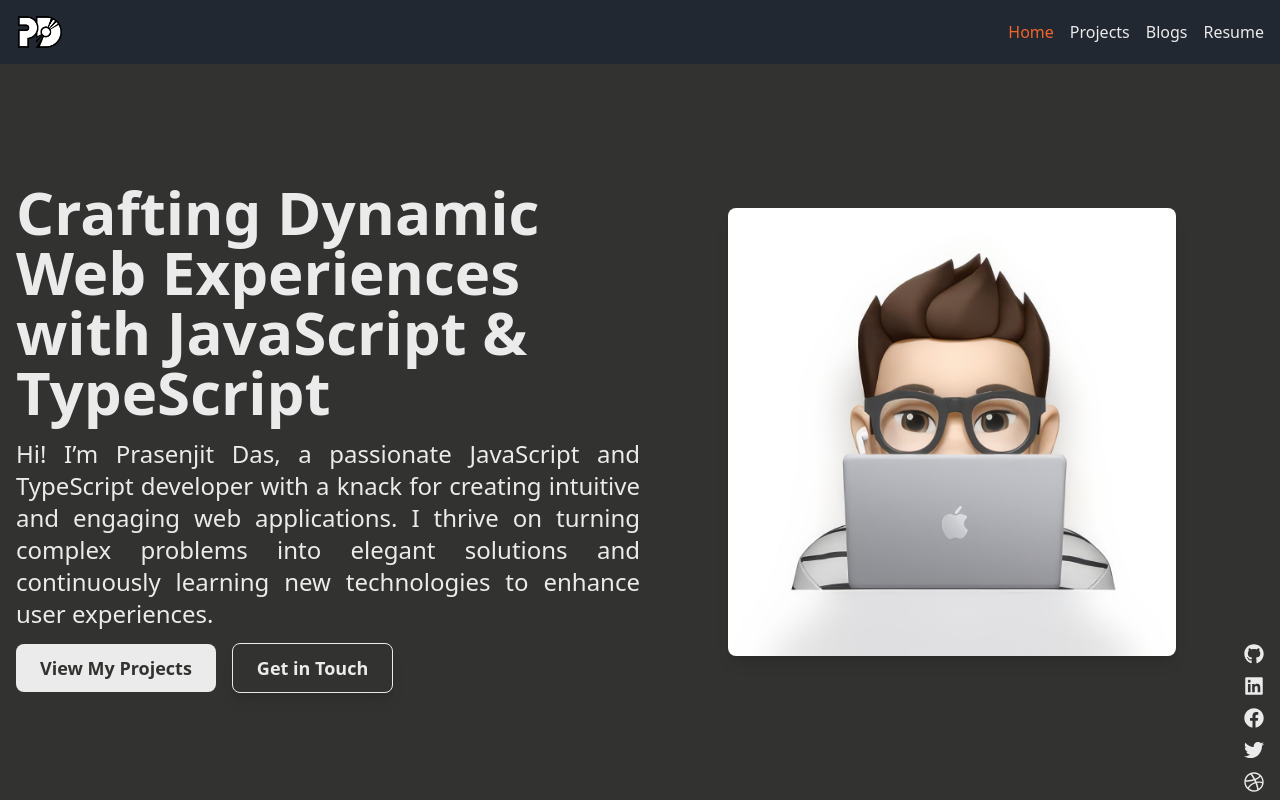
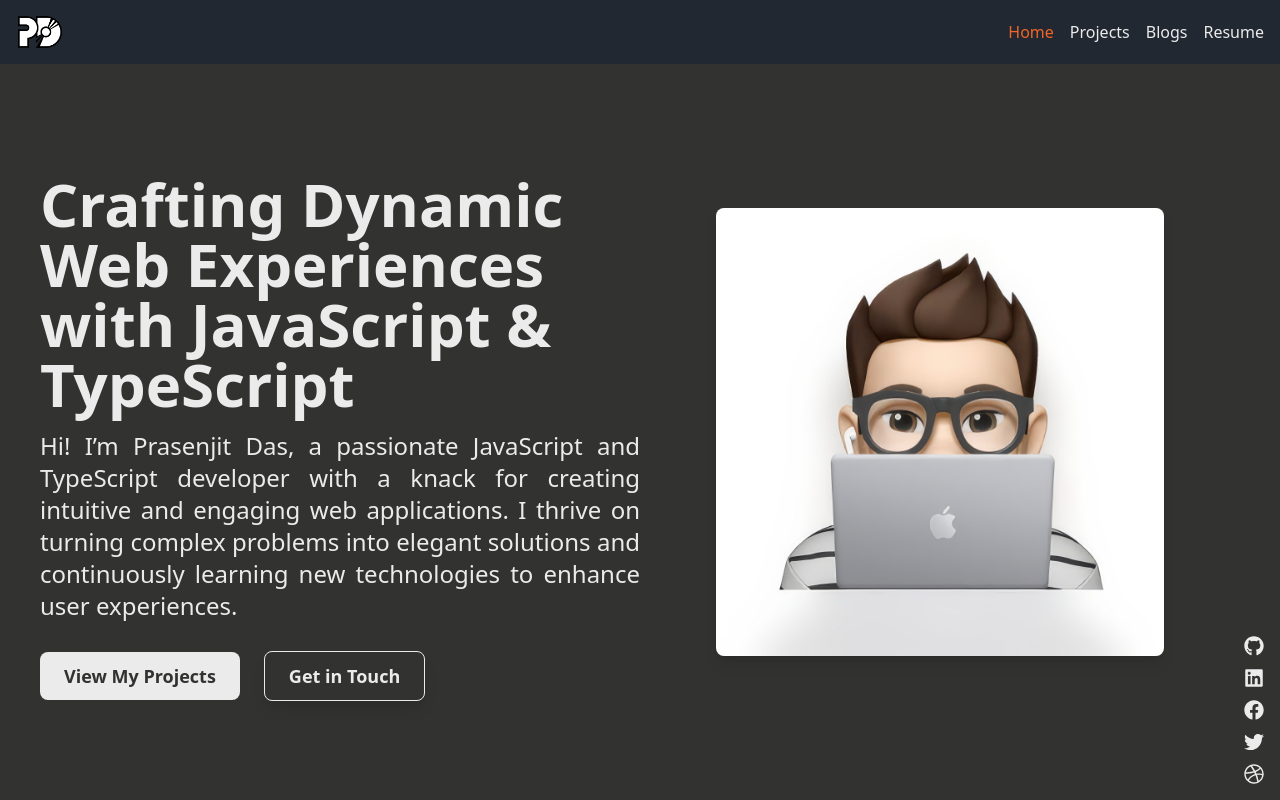
Before and after one commit to prasenjitpriyan/portfolio, a Next.js app: page / in a window 1280 px wide. Shown: the top 800 px of the page. Built offline with nearby package versions, Linux system fonts and the light colour scheme.

Commit message:
Responsive created

```diff
--- /dev/null
+++ b/components/Button.jsx
@@ -0,0 +1,15 @@
+// Button.js
+import React from 'react'
+import Link from 'next/link'
+
+const Button = ({ href, text, className }) => {
+  return (
+    <button>
+      <Link href={href} className={className}>
+        {text}
+      </Link>
+    </button>
+  )
+}
+
+export default Button
--- /dev/null
+++ b/components/Description.jsx
@@ -0,0 +1,11 @@
+import React from 'react'
+
+const Description = ({ text }) => {
+  return (
+    <p className="text-lg sm:text-xl md:text-2xl text-center lg:text-justify text-my-color-4 mb-6 max-w-2xl">
+      {text}
+    </p>
+  )
+}
+
+export default Description
--- a/components/HeroSection.jsx
+++ b/components/HeroSection.jsx
@@ -1,51 +1,34 @@
+// HeroSection.js
 import React from 'react'
-import Link from 'next/link'
-import Image from 'next/image'
+import Title from './Title'
+import Description from './Description'
+import Button from './Button'
+import ImageComponent from './ImageComponent'
 
 const HeroSection = () => {
   return (
-    <section className="flex flex-col-reverse lg:flex-row items-center justify-center min-h-[calc(100svh-4rem)] p-4">
+    <section className="flex flex-col lg:flex-row items-center justify-center min-h-[calc(100svh-4rem)] p-6 sm:p-8 md:p-10">
       {/* Text Section */}
-      <div className="lg:w-1/2 mb-6 lg:mb-0">
-        <h1 className="text-3xl sm:text-4xl md:text-5xl lg:text-6xl font-bold text-center lg:text-left text-my-color-4 mb-4">
-          Crafting Dynamic Web Experiences with JavaScript & TypeScript
-        </h1>
-        <p className="text-lg sm:text-xl md:text-2xl text-center lg:text-justify text-my-color-4 mb-6 max-w-2xl">
-          Hi! I’m Prasenjit Das, a passionate JavaScript and TypeScript
-          developer with a knack for creating intuitive and engaging web
-          applications. I thrive on turning complex problems into elegant
-          solutions and continuously learning new technologies to enhance user
-          experiences.
-        </p>
-        <div className="flex flex-col sm:flex-row space-y-4 sm:space-y-0 sm:space-x-4">
-          <button>
-            <Link
-              href="/projects"
-              className="px-6 py-3 text-lg font-semibold text-my-color-2 bg-my-color-4 rounded-lg transition duration-200 hover:bg-my-color-5"
-            >
-              View My Projects
-            </Link>
-          </button>
-          <button>
-            <Link
-              href="/contact"
-              className="px-6 py-3 text-lg font-semibold text-my-color-4 border border-my-color-4 rounded-lg shadow-lg transition duration-200 hover:bg-my-color-5 hover:text-my-color-2"
-            >
-              Get in Touch
-            </Link>
-          </button>
+      <div className="lg:w-1/2 mb-6 lg:mb-0 flex flex-col items-center lg:items-start text-center lg:text-left">
+        <Title text="Crafting Dynamic Web Experiences with JavaScript & TypeScript" />
+        <Description text="Hi! I’m Prasenjit Das, a passionate JavaScript and TypeScript developer with a knack for creating intuitive and engaging web applications. I thrive on turning complex problems into elegant solutions and continuously learning new technologies to enhance user experiences." />
+        <div className="flex flex-col sm:flex-row gap-2 space-y-4 sm:space-y-0 sm:space-x-4 mt-4">
+          <Button
+            href="/projects"
+            text="View My Projects"
+            className="px-6 py-3 text-lg font-semibold text-my-color-2 bg-my-color-4 rounded-lg transition duration-200 hover:bg-my-color-5"
+          />
+          <Button
+            href="/contact"
+            text="Get in Touch"
+            className="px-6 py-3 text-lg font-semibold text-my-color-4 border border-my-color-4 rounded-lg shadow-lg transition duration-200 hover:bg-my-color-5 hover:text-my-color-2"
+          />
         </div>
       </div>
 
       {/* Image Section */}
       <div className="lg:w-1/2 flex justify-center mb-6 lg:mb-0">
-        <Image
-          width={500}
-          height={500}
-          src="/myIMG.jpg" // Update with your image path
-          alt="Description of the image"
-          className="w-full max-w-md rounded-lg shadow-lg hover:border-2 hover:border-my-color-5"
-        />
+        <ImageComponent src="/myIMG.jpg" alt="Description of the image" />
       </div>
     </section>
   )
--- /dev/null
+++ b/components/ImageComponent.jsx
@@ -0,0 +1,16 @@
+import React from 'react'
+import Image from 'next/image'
+
+const ImageComponent = ({ src, alt }) => {
+  return (
+    <Image
+      width={500}
+      height={500}
+      src={src}
+      alt={alt}
+      className="w-full max-w-md rounded-lg shadow-lg hover:border-2 hover:border-my-color-5"
+    />
+  )
+}
+
+export default ImageComponent
--- /dev/null
+++ b/components/Title.jsx
@@ -0,0 +1,11 @@
+import React from 'react'
+
+const Title = ({ text }) => {
+  return (
+    <h1 className="text-3xl sm:text-4xl md:text-5xl lg:text-6xl font-bold text-center lg:text-left text-my-color-4 mb-4">
+      {text}
+    </h1>
+  )
+}
+
+export default Title
--- a/pages/BlogPage.jsx
+++ b/pages/BlogPage.jsx
@@ -31,8 +31,8 @@ const BlogPage = () => {
   ]
 
   return (
-    <section className="min-h-screen bg-my-color-2 p-6 sm:p-12">
-      <div className="max-w-6xl mx-auto">
+    <section className="min-h-screen bg-my-color-2">
+      <div className="max-w-8xl mx-auto p-8">
         <h1 className="text-4xl font-bold text-center text-my-color-4 mb-8">
           Blog
         </h1>
--- a/pages/ContactPage.jsx
+++ b/pages/ContactPage.jsx
@@ -3,8 +3,8 @@ import { FaLinkedin, FaGithub, FaTwitter } from 'react-icons/fa'
 
 const ContactPage = () => {
   return (
-    <section className="min-h-screen bg-my-color-2 p-6 sm:p-12">
-      <div className="max-w-lg mx-auto bg-my-color-4 rounded-lg shadow-lg p-8">
+    <section className="min-h-screen bg-my-color-2 max-w-8xl p-8">
+      <div className="mx-auto bg-my-color-4 rounded-lg shadow-lg p-12">
         <h1 className="text-3xl font-bold text-my-color-2 text-center mb-6">
           Contact Me
         </h1>
--- a/pages/FeaturedPage.jsx
+++ b/pages/FeaturedPage.jsx
@@ -34,7 +34,7 @@ const FeaturedPage = () => {
   ]
   return (
     <div className="min-h-svh bg-my-color-2 text-my-color-4">
-      <div className="max-w-6xl mx-auto">
+      <div className="max-w-8xl p-8 mx-auto">
         <h1 className="text-4xl font-bold text-center text-blue-600 mb-8">
           Featured Projects
         </h1>
--- a/pages/HomePage.jsx
+++ b/pages/HomePage.jsx
@@ -1,13 +1,13 @@
 import React from 'react'
 import Link from 'next/link'
 import MotionDiv from '@/components/MotionDiv'
-import socialMediaLinks from '@/lib/SocialMediaILinks' // Corrected the filename typo
-import HeroSection from '@/components/HeroSection' // Fixed the import for HeroSection
+import socialMediaLinks from '@/lib/SocialMediaILinks'
+import HeroSection from '@/components/HeroSection'
 
 const HomePage = () => {
   return (
     <div className="min-h-[calc(100svh-4rem)] bg-my-color-2 text-my-color-4 relative">
-      <div className="absolute flex space-x-3 sm:space-x-0 sm:flex-col sm:space-y-3 bottom-2 right-4">
+      <div className="absolute flex space-x-3 sm:space-x-0 sm:flex-col sm:space-y-3 bottom-4 right-4">
         {socialMediaLinks.map(({ href, target, className, icon }, index) => (
           <MotionDiv
             key={index}
--- a/pages/ProjectsPage.jsx
+++ b/pages/ProjectsPage.jsx
@@ -52,8 +52,8 @@ const ProjectsPage = () => {
     }
   ]
   return (
-    <section className="min-h-screen bg-my-color-2 p-6 sm:p-12">
-      <div className="max-w-6xl mx-auto">
+    <section className="min-h-screen bg-my-color-2">
+      <div className="max-w-8xl mx-auto p-8">
         <h1 className="text-4xl font-bold text-center text-my-color-4 mb-8">
           Projects Overview
         </h1>
--- a/pages/TestimonialsPage.jsx
+++ b/pages/TestimonialsPage.jsx
@@ -17,8 +17,8 @@ const TestimonialsPage = () => {
   ]
 
   return (
-    <section className="min-h-screen bg-my-color-2 p-6 sm:p-12">
-      <div className="max-w-6xl mx-auto text-center">
+    <section className="min-h-[30rem] bg-my-color-2">
+      <div className="max-w-8xl p-8 mx-auto text-center">
         <h1 className="text-4xl font-bold text-my-color-4 mb-8">
           Testimonials
         </h1>
```
